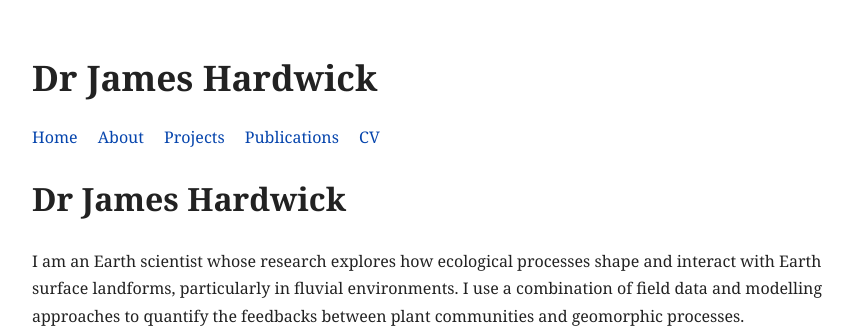
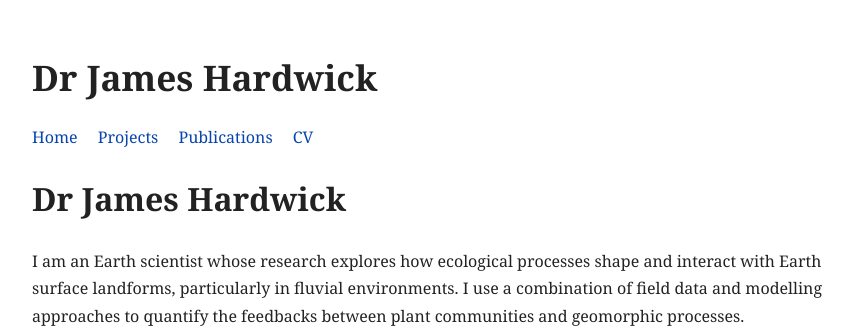
Before and after one commit to ja-hardwick/ja-hardwick.github.io, a Jekyll site: the page built from index.md, in a window 1280 px wide. Shown: the top 328 px of the page, without its empty margins (208-1064 px from the left). Built offline with Jekyll 4.4.1, drawn with Linux system fonts in a browser that asks for light colours.

Commit message:
Update default.html

```diff
--- a/_layouts/default.html
+++ b/_layouts/default.html
@@ -11,10 +11,9 @@
   <h1>{{ site.title }}</h1>
   <nav>
     <a href="/">Home</a>
-    <a href="/about.html">About</a>
-    <a href="/projects.html">Projects</a>
-    <a href="/publications.html">Publications</a>
-    <a href="/cv.html">CV</a>
+    <a href="/projects/">Projects</a>
+    <a href="/publications/">Publications</a>
+    <a href="/cv/">CV</a>
   </nav>
 </header>
 
```
